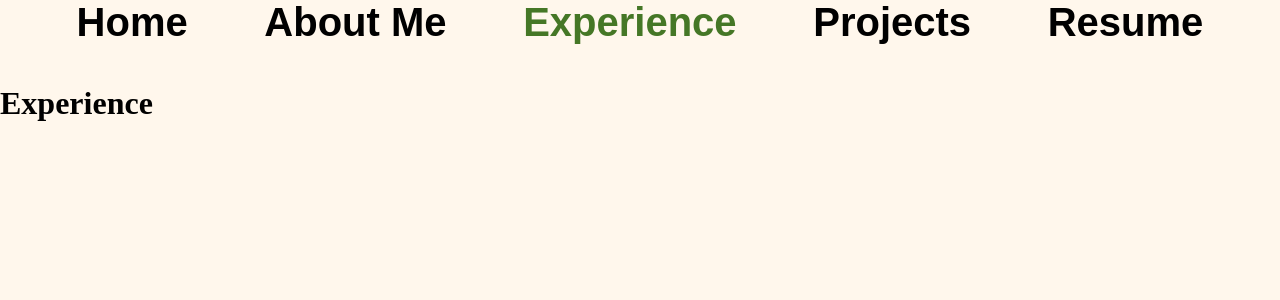
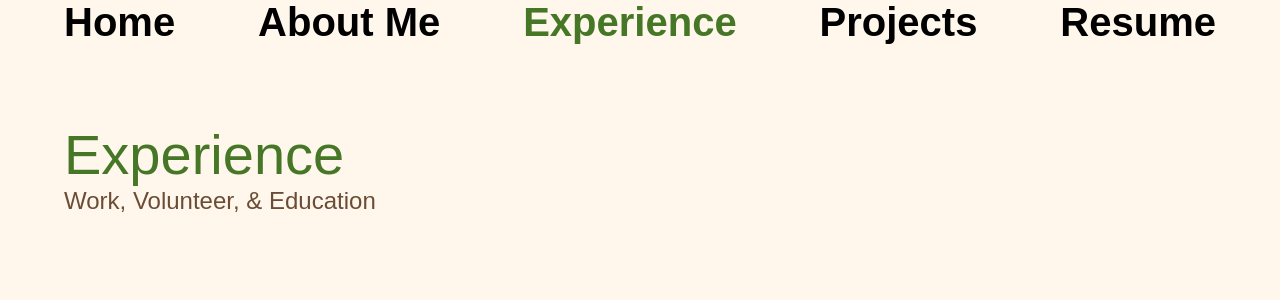
Before and after one commit to JohnHenry-Ward/Portfolio, a Next.js app: page /portfolio/experience in a window 1280 px wide. Shown: the top 300 px of the page. Built offline with nearby package versions, Linux system fonts and the light colour scheme; a web font is replaced by a local one.

Commit message:
added Header component for most pages, color change for subtitle

```diff
--- a/app/about/page.tsx
+++ b/app/about/page.tsx
@@ -1,6 +1,7 @@
 import Header from "../components/Header"
 
 const About = () => {
+
   return (
     <div>
       <Header title='About Me' subtitle='Interests, Goals, & Who I Am' />
--- a/app/components/Header.tsx
+++ b/app/components/Header.tsx
@@ -1,12 +1,29 @@
-import React from 'react'
+'use client'; // needed for side effects
+
+import React, { useEffect, useState } from 'react';
+import { getRandomColor } from '../lib/splashText';
+
+interface colorData {
+  color: String,
+  prevState: null
+}
 
 const Header: React.FC<{title: string, subtitle: string}> = ({ title, subtitle }) => {
+
+  const [subtitleColor, setSubtitleColor] = useState<colorData | String>('');
+
+  useEffect(() => {
+    const color = getRandomColor();
+    setSubtitleColor(color);
+  }, []);
+
+
   return (
-    <div>
-      <div className='title'>
+    <div className='header-container'>
+      <div className='title green'>
         {title}
       </div>
-      <div className='subtitle'>
+      <div className={`subtitle ${subtitleColor}`}>
         {subtitle}
       </div>
     </div>
--- a/app/components/NavBar.tsx
+++ b/app/components/NavBar.tsx
@@ -1,4 +1,4 @@
-'use client'
+'use client' // needed for side effects
 
 import Link from "next/link";
 import { usePathname } from "next/navigation";
--- a/app/experience/page.tsx
+++ b/app/experience/page.tsx
@@ -1,9 +1,10 @@
-import React from 'react'
+import Header from "../components/Header"
 
 const Experience = () => {
+
   return (
     <div>
-      <h1>Experience</h1>
+      <Header title='Experience' subtitle='Work, Volunteer, & Education' />
     </div>
   )
 }
--- a/app/global.css
+++ b/app/global.css
@@ -10,7 +10,7 @@
 
 body {
     background-color: var(--cream-color);
-    margin: 0;
+    margin: 0 5%;
     height: 100%;
 }
 
@@ -45,7 +45,7 @@ body {
 .navbar {
     display: flex;
     flex-direction: row;
-    justify-content: space-evenly;
+    justify-content: space-between;
     width: 100%;
     font-size: 2.5rem;
     height: 8vh;
@@ -124,3 +124,22 @@ body {
     60% {opacity: 0;}
     100% {opacity: 0;}
 }
+
+/* Componenets */
+
+.header-container {
+    display: flex;
+    flex-direction: column;
+    justify-content: left;
+    margin: 5% 0 0 0;
+}
+
+.title {
+    font-family: var(--font-rampart);
+    font-size: 3.5em;
+}
+
+.subtitle {
+    font-family: var(--font-rammetto);
+    font-size: 1.5em;
+}
--- /dev/null
+++ b/app/lib/splashOptions.ts
@@ -0,0 +1,4 @@
+const splashTextOptions: String[] = ['Software Engineer', 'Problem Solver', 'Cat Dad', 'Plant Lover', 'Trying My Best', ':)', 'Go Mariners!'];
+const splashColorOptions: String[] = ['splash-blue', 'splash-brown', 'splash-purple', 'splash-orange', 'splash-yellow'];
+
+export { splashTextOptions, splashColorOptions }
--- a/app/lib/splashText.ts
+++ b/app/lib/splashText.ts
@@ -1,12 +1,10 @@
-
-const splashTextOptions = ['Software Engineer', 'Problem Solver', 'Cat Dad', 'Plant Lover', 'Trying My Best', ':)', 'Go Mariners!'];
-const splashColorOptions = ['splash-blue', 'splash-brown', 'splash-purple', 'splash-orange', 'splash-yellow'];
+import {splashTextOptions, splashColorOptions} from './splashOptions';
 
 const setSplash = async (setSplashText: Function, setSplashColor: Function, firstRun: boolean, splashIndex: number, setSplashIndex: Function) => {
     let randomIndexText = getRandomTextIndex(firstRun, splashIndex, setSplashIndex);
-    let randomIndexColor = Math.floor(Math.random() * splashColorOptions.length);
+    let randomColor = getRandomColor()
     let text = splashTextOptions[randomIndexText];
-    setSplashColor(splashColorOptions[randomIndexColor]);
+    setSplashColor(randomColor);
     await typeText(text, setSplashText)
     await deleteText(text, setSplashText);
 }
@@ -54,4 +52,9 @@ const getRandomTextIndex = (firstRun: boolean, splashIndex: number, setSplashInd
     return randomIndex;
 }
 
-export default setSplash;
+const getRandomColor = () => {
+    let randomIndexColor = Math.floor(Math.random() * splashColorOptions.length);
+    return splashColorOptions[randomIndexColor];
+}
+
+export { setSplash, getRandomColor };
--- a/app/page.tsx
+++ b/app/page.tsx
@@ -2,7 +2,7 @@
 
 import { useEffect, useState } from "react";
 import Image from "next/image";
-import setSplash from "./lib/splashText";
+import { setSplash } from "./lib/splashText";
 
 const Home = () => {
 
--- a/app/projects/page.tsx
+++ b/app/projects/page.tsx
@@ -1,9 +1,10 @@
-import React from 'react'
+import Header from "../components/Header"
 
 const Projects = () => {
+
   return (
     <div>
-      <h1>Projects</h1>
+      <Header title='Projects' subtitle='Learning, Growing, & Passion' />
     </div>
   )
 }
--- a/package.json
+++ b/package.json
@@ -11,7 +11,8 @@
   "dependencies": {
     "next": "14.2.3",
     "react": "^18",
-    "react-dom": "^18"
+    "react-dom": "^18",
+    "react-spinners": "^0.13.8"
   },
   "devDependencies": {
     "@types/node": "^20",
```
Also changed, not shown: 1 other file (tests, documents, lock files or other folders).
